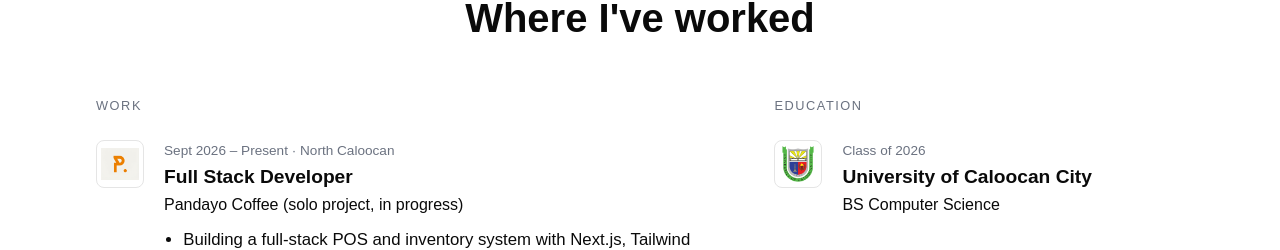
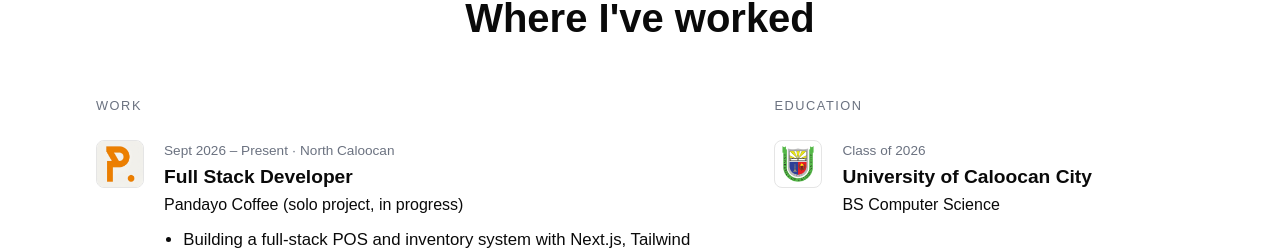
Before and after one commit to JjMcdal/portfolio-jjmcdal, a Next.js app: page / in a window 1280 px wide. Shown: the part 2737-2987 px from the top of the page. Built offline with nearby package versions, Linux system fonts and the light colour scheme; no server answers.

Commit message:
Fix Pandayo badge so the logo fills the badge

```diff
--- a/app/globals.css
+++ b/app/globals.css
@@ -240,6 +240,9 @@ section{padding:0}
 .org-badge{width:48px;height:48px;border-radius:8px;overflow:hidden}
 
 .org-badge img{display:block;width:100%;height:100%;object-fit:contain;padding:.25rem}
+
+/* Pandayo logo: fill the whole badge and zoom in, so the cream JPG background does not show as a box inside the badge */
+.org-badge img.pandayo-logo{padding:0;object-fit:cover;transform:scale(1.5)}
 
 .entry-meta{font-family:var(--mono);font-size:.85rem;color:var(--muted)}
 
--- a/components/PandayoBadge.tsx
+++ b/components/PandayoBadge.tsx
@@ -14,6 +14,7 @@ export default function PandayoBadge() {
         <img
           src="/images/pandayo-logo.jpg"
           alt="Pandayo Coffee logo"
+          className="pandayo-logo"
           onError={() => setImageFailed(true)}
         />
       )}
```
